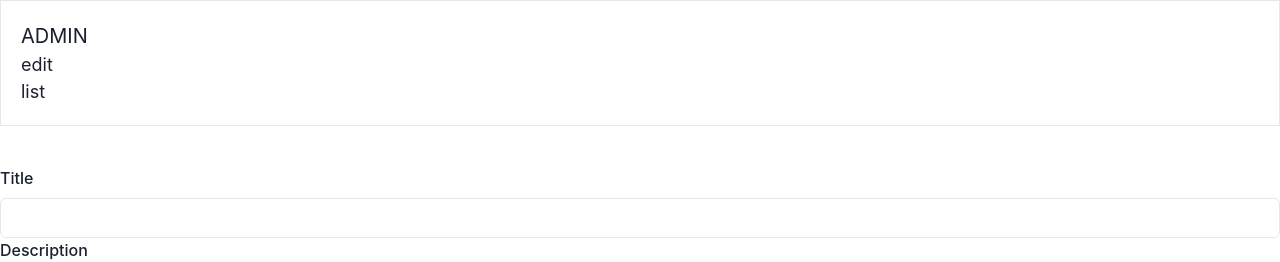
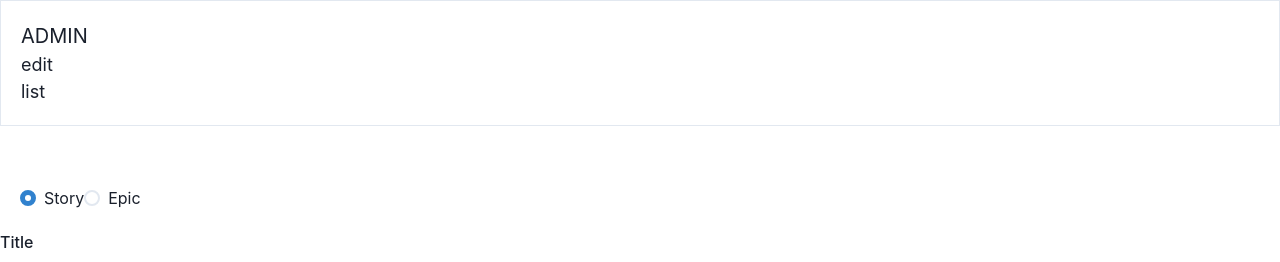
Before and after one commit to petervidaHU/vertical-fe, a React app: page /admin/edit/1 in a window 1280 px wide. Shown: the top 262 px of the page. Built offline with nearby package versions, Linux system fonts and the light colour scheme; no server answers; the HTML template or start-up script is replaced by a standard one.

Commit message:
storyform with types

```diff
--- a/src/admin/List.tsx
+++ b/src/admin/List.tsx
@@ -101,12 +101,12 @@ const StoriesList: React.FC = () => {
               </Td>
 
             </Tr>
-            <Tr>
-              <Collapse in={showDescription[story.id]}>
+            <Tr display={showDescription[story.id] ? "table-row" : "none"}>
+              <Td colSpan={4}>
                 <Box margin={1} >
                   {story.description}
                 </Box>
-              </Collapse>
+              </Td>
             </Tr>
           </>
           ))}
--- a/src/admin/StoryForm.tsx
+++ b/src/admin/StoryForm.tsx
@@ -1,11 +1,11 @@
 import React, { FC } from 'react';
-import { Box, Button, FormControl, FormLabel, Input, NumberInput, NumberInputField } from '@chakra-ui/react';
+import { Box, Button, FormControl, FormLabel, Input, NumberInput, NumberInputField, Radio, RadioGroup, } from '@chakra-ui/react';
 import { useOrganizeApis } from './useOrganizeApis';
 import { useParams } from 'react-router-dom';
 
 const StoryForm: FC = () => {
   const { id } = useParams()
-  const {formState, setFormState, saveStory, isSuccess, isError, isLoading } = useOrganizeApis(id);
+  const { formState, setFormState, saveStory, isSuccess, isError, isLoading } = useOrganizeApis(id);
 
   const handleSubmit = async (e) => {
     e.preventDefault();
@@ -30,6 +30,12 @@ const StoryForm: FC = () => {
       </Box>
 
       <Box as='form' onSubmit={handleSubmit}>
+        <Box padding="5">
+          <RadioGroup onChange={value => handleChange({target: {name: 'type', value}})} value={formState.type}>
+            <Radio value="story">Story</Radio>
+            <Radio value="epic">Epic</Radio>
+          </RadioGroup>
+        </Box>
         <FormControl id="title">
           <FormLabel>Title</FormLabel>
           <Input name='title' value={formState.title} onChange={handleChange} />
```
